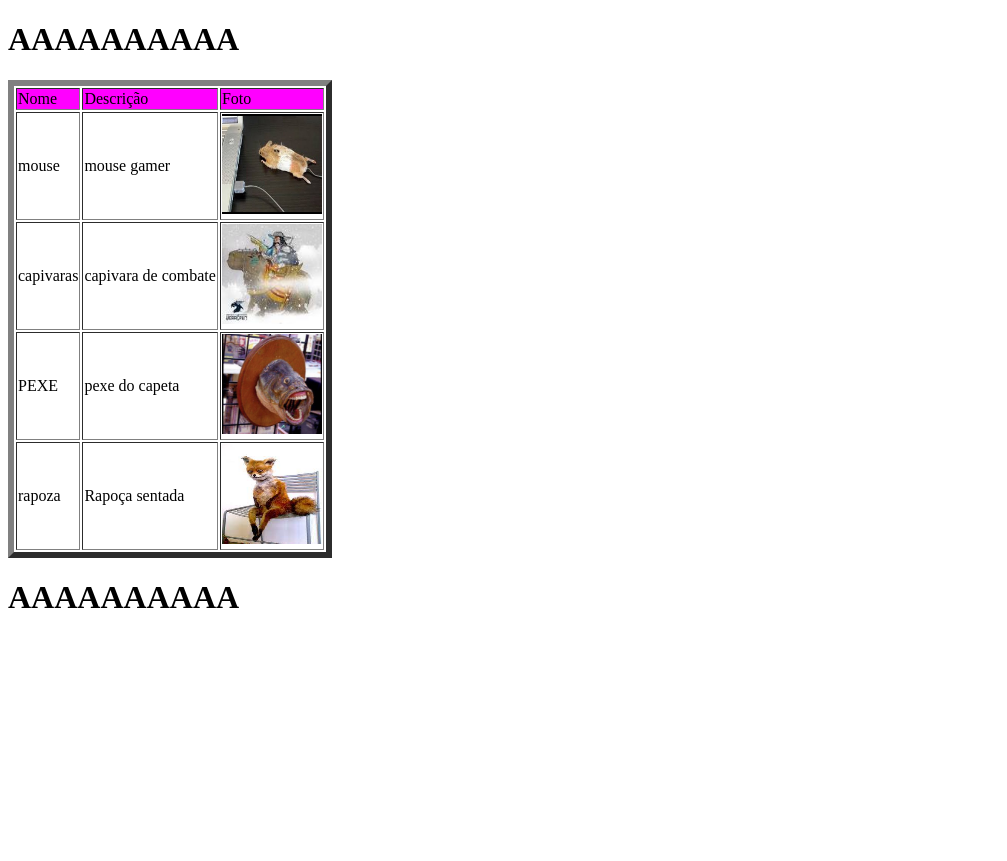
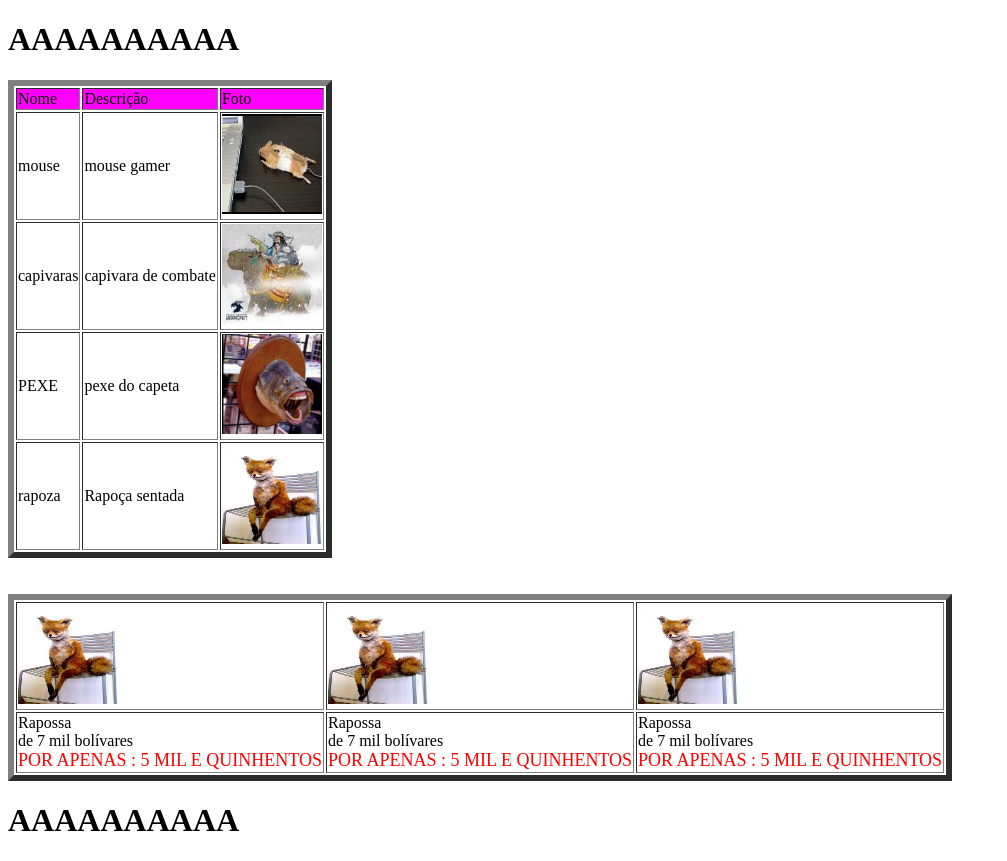
Before and after one commit to PedroZilves/RepositorioFrontED, a plain HTML site: page index.html in a window 1280 px wide. Shown: the whole page, without its empty margins (0-1007 px from the left). Before the commit the page ends 800 px from the top, so only its background shows below. Drawn offline with Linux system fonts and the light colour scheme.

Commit message:
customizando tabela

```diff
--- a/index.html
+++ b/index.html
@@ -44,6 +44,25 @@
 
 
     </table>
+    <br> <br>
+
+    <table border ="6">
+       <tr>
+        <td><img src = "imgs/rapoça.jpg" width = "100px" height="100px"></td>
+        <td><img src = "imgs/rapoça.jpg" width = "100px" height="100px"></td>
+        <td><img src = "imgs/rapoça.jpg" width = "100px" height="100px"></td>
+       </tr>
+       <tr>
+        <td>Rapossa <br> de 7 mil bolívares <br>
+        <font size ="4" color="red"> POR APENAS : 5 MIL E QUINHENTOS   </font></td>
+
+        <td>Rapossa <br> de 7 mil bolívares <br>
+        <font size ="4" color="red"> POR APENAS : 5 MIL E QUINHENTOS   </font></td>
+
+        <td>Rapossa <br> de 7 mil bolívares <br>
+        <font size ="4" color="red"> POR APENAS : 5 MIL E QUINHENTOS   </font></td>
+       </tr>
+    </table>
       <h1>AAAAAAAAAA </h1>
 </body>
 </html>
```
